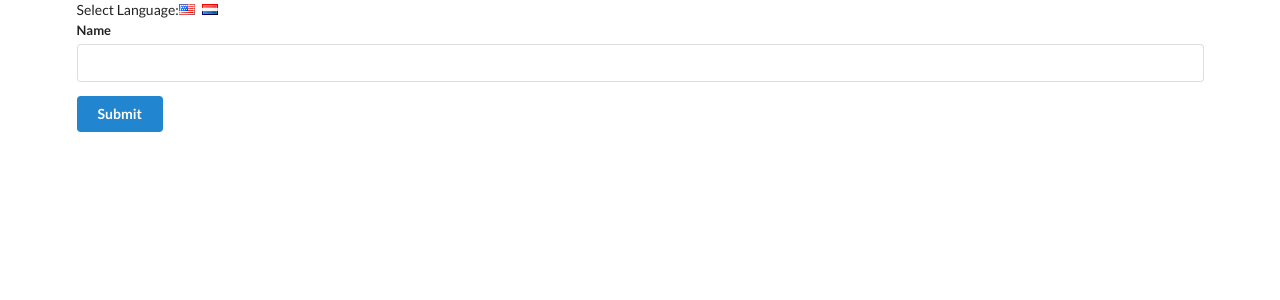
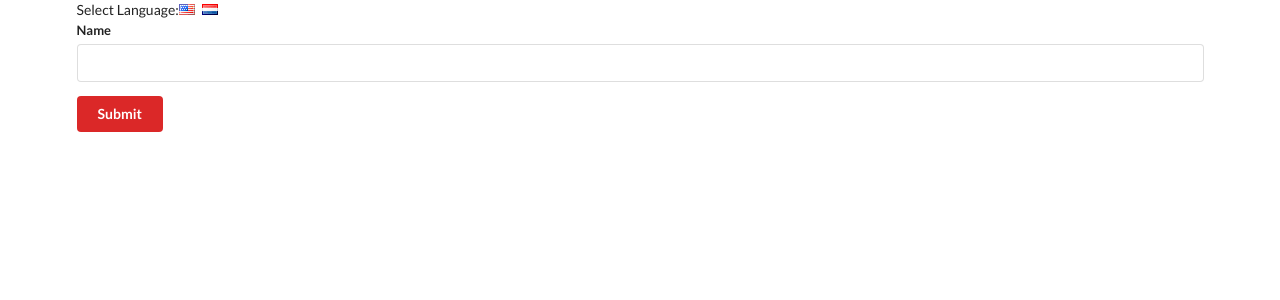
Before and after one commit to karakasEnes/s27-context-translate-app, a React (Create React App) app: page / in a window 1280 px wide. Shown: the top 300 px of the page. Built offline with nearby package versions, Linux system fonts and the light colour scheme.

Commit message:
multi context and consume them inside button component

```diff
--- a/src/components/App.js
+++ b/src/components/App.js
@@ -1,4 +1,5 @@
 import React from 'react';
+import ColorContext from '../contexts/ColorContext';
 import LanguageContext from '../contexts/LanguageContext';
 import UserCreate from './UserCreate';
 
@@ -26,9 +27,12 @@
             className='flag nl'
           />
         </div>
-        <LanguageContext.Provider value={this.state.language}>
-          <UserCreate />
-        </LanguageContext.Provider>
+
+        <ColorContext.Provider value='red'>
+          <LanguageContext.Provider value={this.state.language}>
+            <UserCreate />
+          </LanguageContext.Provider>
+        </ColorContext.Provider>
       </div>
     );
   }
--- a/src/components/Button.js
+++ b/src/components/Button.js
@@ -1,4 +1,5 @@
 import React from 'react';
+import ColorContext from '../contexts/ColorContext';
 import LanguageContext from '../contexts/LanguageContext';
 
 class Button extends React.Component {
@@ -6,15 +7,23 @@
     return value === 'english' ? 'Submit' : 'Voorleggen';
   }
 
-  render() {
+  renderButton(color) {
     return (
-      <button className='ui button primary'>
+      <button className={`ui button ${color}`}>
         <LanguageContext.Consumer>
           {(value) => this.renderSubmit(value)}
         </LanguageContext.Consumer>
       </button>
     );
   }
+
+  render() {
+    return (
+      <ColorContext.Consumer>
+        {(color) => this.renderButton(color)}
+      </ColorContext.Consumer>
+    );
+  }
 }
 
 export default Button;
--- /dev/null
+++ b/src/contexts/ColorContext.js
@@ -0,0 +1,3 @@
+import React from 'react';
+
+export default React.createContext('red');
```
